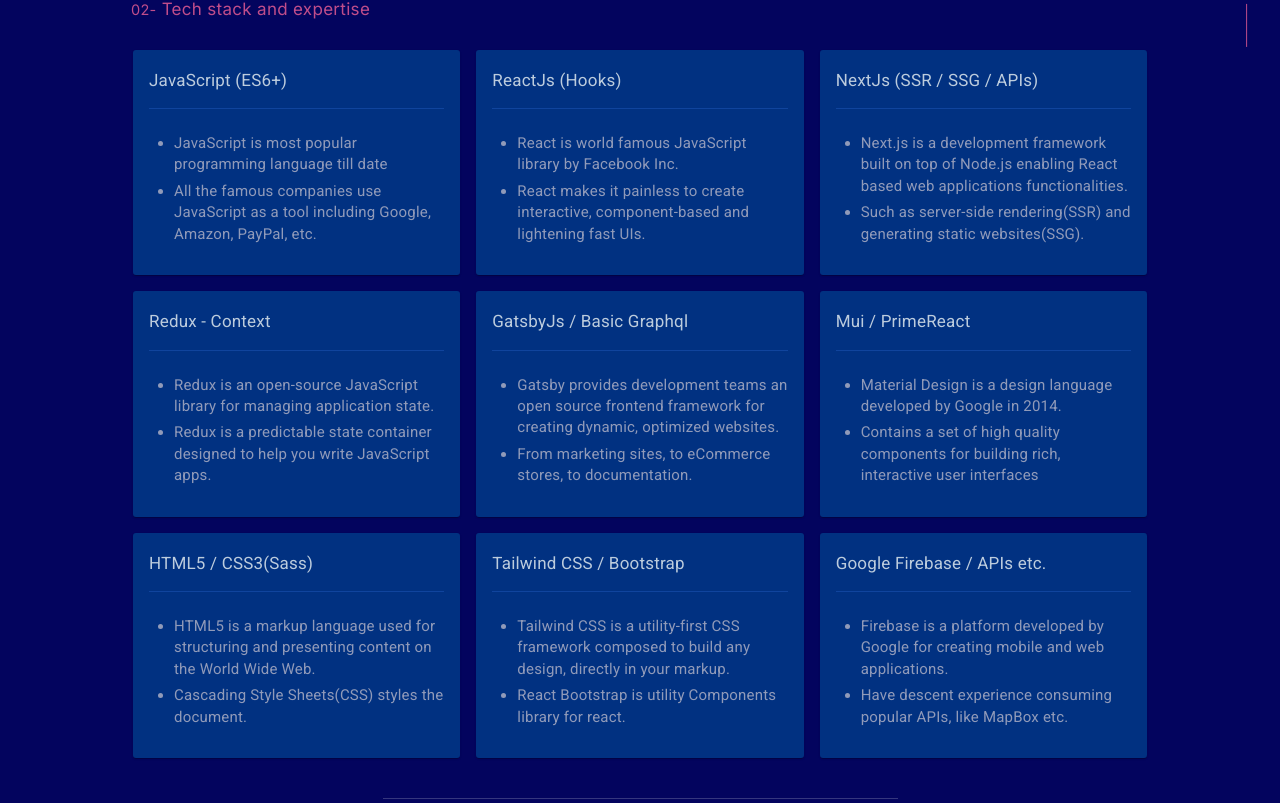
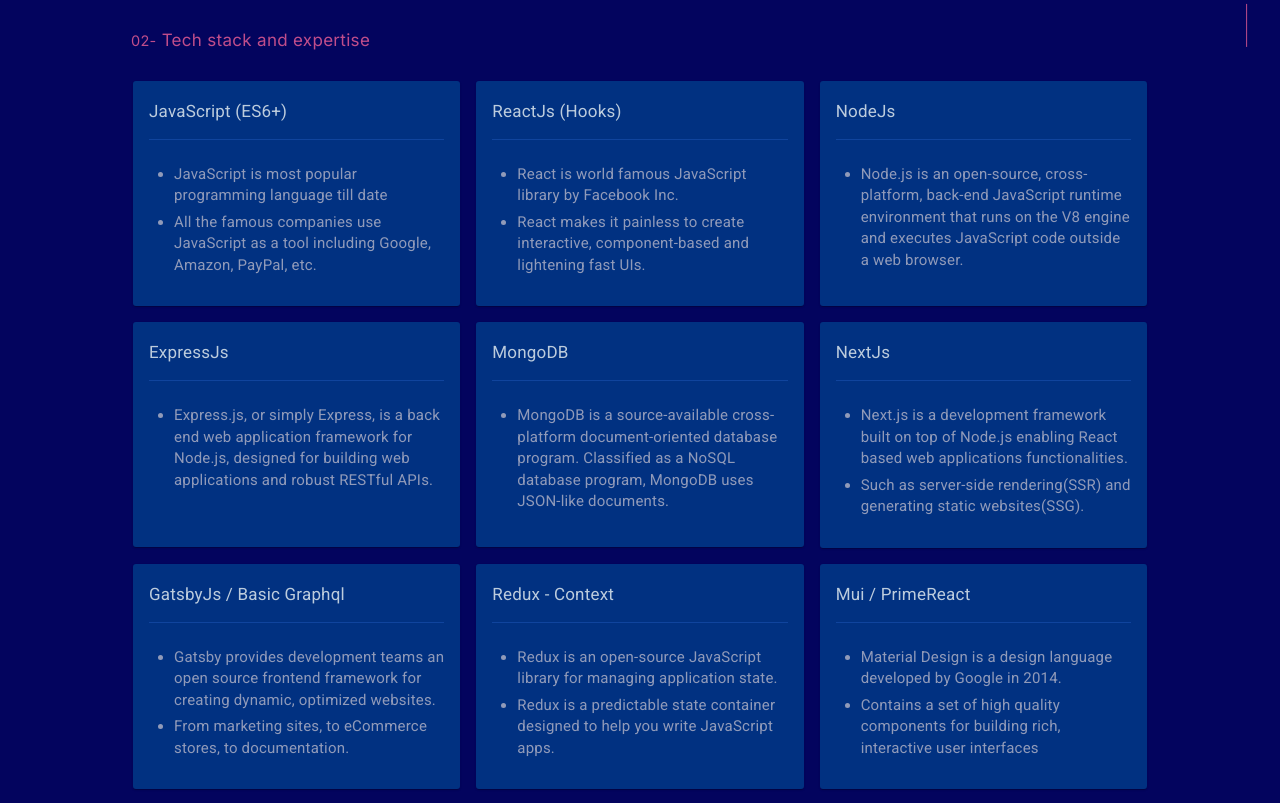
Before and after one commit to azharzaman1/personal-portfolio-website, a React (Create React App) app: page / in a window 1280 px wide. Shown: the part 716-1519 px from the top of the page. Built offline with nearby package versions, Linux system fonts and the light colour scheme.

Commit message:
Improvements Added

```diff
--- a/public/index.html
+++ b/public/index.html
@@ -35,7 +35,7 @@
     />
     <link rel="stylesheet" href="aos/aos.css" />
 
-    <title>Azhar Zaman | Web developer and designer</title>
+    <title>Azhar Zaman | Frontend & MERN developer</title>
   </head>
   <body>
     <noscript>You need to enable JavaScript to run this app.</noscript>
--- a/src/Components/About/About.css
+++ b/src/Components/About/About.css
@@ -14,20 +14,6 @@
 
 .aboutName {
   margin-top: 10px !important;
-  text-shadow: 1px 2px 3px rgba(0, 0, 0, 0.05);
-  opacity: 0;
-  transform: translateY(35px);
-  color: var(--text-bright);
-  user-select: none;
-}
-
-.aboutSkill {
-  margin: 0;
-  font-family: var(--primaryFont);
-  margin-top: 11px;
-  margin-left: 5px;
-  padding: 2.5px 5px 2.5px 10px;
-  border-left: 3px solid var(--secondary-light);
   text-shadow: 1px 2px 3px rgba(0, 0, 0, 0.05);
   opacity: 0;
   transform: translateY(35px);
@@ -56,7 +42,15 @@
   border-bottom-left-radius: 0;
   transform: scale(0.85);
   opacity: 0;
+  filter: saturate(0);
   animation: fadeimage 0.5s linear 2.5s forwards;
+  padding: 2px;
+  border: 2px solid rgb(114, 114, 114);
+}
+
+.aboutPic:hover {
+  transition: filter 0.25s;
+  filter: saturate(1);
 }
 
 /* Animations */
--- a/src/Components/About/About.js
+++ b/src/Components/About/About.js
@@ -109,17 +109,6 @@
                 />
               </Grid>
 
-              {/* <Grid item xs={12}>
-                <h4 className="aboutSkill anim3">
-                  Front-end-developer(React - Js)
-                </h4>
-              </Grid>
-              <Grid item xs={12}>
-                <h4 className="aboutSkill anim4">
-                  Wordpress Development Expert
-                </h4>
-              </Grid> */}
-
               <Grid item xs={12}>
                 <p className="aboutDesc anim5">
                   I'm working as full time Developer since early 2019,
@@ -148,12 +137,14 @@
               justifyContent="flex-end"
             >
               <Grid item>
+                <div className="aboutPicBorder">
                   <img
                     className="aboutPic"
                     src={myImage}
                     width="275px"
                     alt="My Pic"
                   />
+                </div>
               </Grid>
             </Grid>
           </Grid>
--- a/src/Components/Expertise/Expertise.js
+++ b/src/Components/Expertise/Expertise.js
@@ -14,7 +14,7 @@
 
 const useStyles = makeStyles((theme) => ({
   expertiseSection: {
-    marginTop: "5rem",
+    marginTop: "7rem",
     [theme.breakpoints.down("sm")]: {
       marginTop: "7rem",
     },
@@ -35,6 +35,7 @@
 
   expertise: {
     padding: "0 1rem 1rem 1rem",
+    minHeight: 225,
   },
 }));
 
@@ -79,26 +80,24 @@
             <ExpertiseItem
               key={item.order}
               title={item.title}
-              // progress={item.progress}
               data-aos={item.dataAOS}
-              data-aos-delay={item?.dataAOS_delay}
               desc1={item.desc1}
-              s
               desc2={item.desc2}
+              data-aos-delay={350}
             />
           ))}
         </Grid>
 
-        <MuiDivider marginTop="38px" marginBottom="29px" width="50%" />
+        <MuiDivider marginTop="38px" marginBottom="29px" width="33%" />
 
         <Grid container spacing={2} className="expertiseContent__container">
           {wpDevExpertise.map((item) => (
             <ExpertiseItem
               key={item.order}
               title={item.title}
-              // progress={item.progress}
+              desc1={item.desc1}
               data-aos="fade-up"
-              desc1={item.desc1}
+              data-aos-delay={350}
             />
           ))}
         </Grid>
--- a/src/Components/_files/__expertise.js
+++ b/src/Components/_files/__expertise.js
@@ -8,7 +8,6 @@
       desc2:
         "All the famous companies use JavaScript as a tool including Google, Amazon, PayPal, etc.",
       dataAOS: "fade-up",
-      dataAOS_delay: dynamicDelay("500", "500", "500"),
     },
     {
       order: 2,
@@ -18,18 +17,51 @@
       desc2:
         "React makes it painless to create interactive, component-based and lightening fast UIs.",
       dataAOS: "fade-up",
-      dataAOS_delay: dynamicDelay("500", "500", null),
+    },
+    {
+      order: 2,
+      title: "NodeJs",
+      progress: 90,
+      desc1:
+        "Node.js is an open-source, cross-platform, back-end JavaScript runtime environment that runs on the V8 engine and executes JavaScript code outside a web browser.",
+
+      dataAOS: "fade-up",
+    },
+    {
+      order: 2,
+      title: "ExpressJs",
+      progress: 90,
+      desc1:
+        "Express.js, or simply Express, is a back end web application framework for Node.js, designed for building web applications and robust RESTful APIs.",
+      dataAOS: "fade-up",
+    },
+    {
+      order: 2,
+      title: "MongoDB",
+      progress: 90,
+      desc1:
+        "MongoDB is a source-available cross-platform document-oriented database program. Classified as a NoSQL database program, MongoDB uses JSON-like documents.",
+      dataAOS: "fade-up",
     },
     {
       order: 3,
-      title: "NextJs (SSR / SSG / APIs)",
+      title: "NextJs",
       progress: 84,
       desc1:
         "Next.js is a development framework built on top of Node.js enabling React based web applications functionalities.",
       desc2:
         "Such as server-side rendering(SSR) and generating static websites(SSG).",
       dataAOS: "fade-up",
-      dataAOS_delay: dynamicDelay("400", null, null),
+    },
+
+    {
+      order: 5,
+      title: "GatsbyJs / Basic Graphql",
+      progress: 83,
+      desc1:
+        "Gatsby provides development teams an open source frontend framework for creating dynamic, optimized websites.",
+      desc2: "From marketing sites, to eCommerce stores, to documentation.",
+      dataAOS: "fade-up",
     },
     {
       order: 4,
@@ -40,17 +72,6 @@
       desc2:
         "Redux is a predictable state container designed to help you write JavaScript apps.",
       dataAOS: "fade-up",
-      dataAOS_delay: dynamicDelay("500", null, null),
-    },
-    {
-      order: 5,
-      title: "GatsbyJs / Basic Graphql",
-      progress: 83,
-      desc1:
-        "Gatsby provides development teams an open source frontend framework for creating dynamic, optimized websites.",
-      desc2: "From marketing sites, to eCommerce stores, to documentation.",
-      dataAOS: "fade-up",
-      dataAOS_delay: dynamicDelay("400", null, null),
     },
     {
       order: 6,
@@ -61,7 +82,6 @@
       desc2:
         "Contains a set of high quality components for building rich, interactive user interfaces",
       dataAOS: "fade-up",
-      dataAOS_delay: dynamicDelay("400", null, null),
     },
     {
       order: 7,
@@ -118,25 +138,4 @@
       "Elementor is the most advanced website builder for WordPress, allowing you to visually design pages, posts, slides and much more.",
     dataAOS: "fade-up",
   },
-  // {
-  //   title: "Dokan Pro",
-  //   progress: 95,
-  //   desc1:
-  //     "Dokan is the best front end multi-vendor marketplaces solution on WordPress, to create marketplaces like Amazon, eBay, flipkart",
-  //   dataAOS: "fade-up",
-  // },
-  // {
-  //   title: "Revolution Slider Pro",
-  //   progress: 85,
-  //   desc1:
-  //     "Slider Revolution is all-in-one slider solution, helping beginner-and mid-level designers WOW their clients with pro-level visuals.",
-  //   dataAOS: "fade-up",
-  // },
-  // {
-  //   title: "Custom WP Coding",
-  //   progress: 85,
-  //   desc1:
-  //     "Interegrating custom CSS, HTML5, JavaScript to WordPress, to make sites more inter-active, functional and user-friendly",
-  //   dataAOS: "fade-up",
-  // },
 ];
```
Lines whose indentation alone changed are shown as unchanged.
